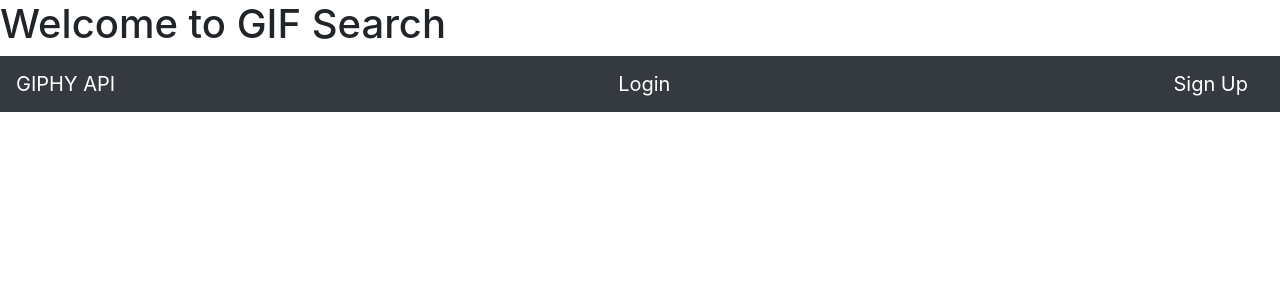
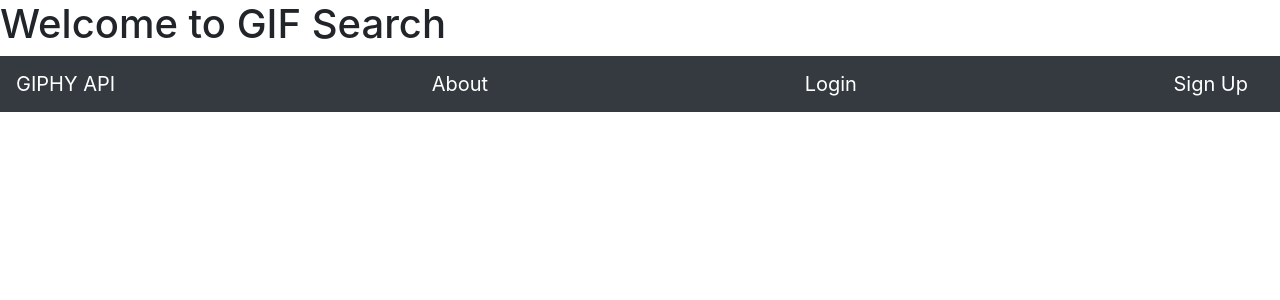
Before and after one commit to obi-wan-shinobi/Gif-Search-Engine, an Angular app: page / in a window 1280 px wide. Shown: the top 300 px of the page. Built offline with nearby package versions, Linux system fonts and the light colour scheme.

Commit message:
Added routing of home/about

```diff
--- a/src/app/app-routing.module.ts
+++ b/src/app/app-routing.module.ts
@@ -2,10 +2,12 @@ import { NgModule } from '@angular/core';
 import { Routes, RouterModule } from '@angular/router';
 import { SignUpComponent } from "./sign-up/sign-up.component";
 import { LoginComponent } from "./login/login.component";
+import { HomeComponent } from './home/home.component';
 
 const routes: Routes = [
   { path:'signup', component: SignUpComponent },
-  { path:'login', component: LoginComponent }
+  { path:'login', component: LoginComponent },
+  { path:'home', component: HomeComponent }
 ];
 
 @NgModule({
@@ -14,4 +16,4 @@ const routes: Routes = [
 })
 export class AppRoutingModule { }
 
-export const routingComponents = [SignUpComponent, LoginComponent];
+export const routingComponents = [SignUpComponent, LoginComponent, HomeComponent];
--- a/src/app/app.component.html
+++ b/src/app/app.component.html
@@ -2,6 +2,7 @@
   <h1>Welcome to GIF Search</h1>
   <nav class="navbar navbar-dark bg-dark">
     <a class="navbar-brand" href = "#">GIPHY API</a>
+    <a class='navbar-brand' href = '/home'>About</a>
     <a class='navbar-brand' routerLink='/login'>Login</a>
     <a class='navbar-brand' routerLink='/signup'>Sign Up</a>
   </nav>
```
